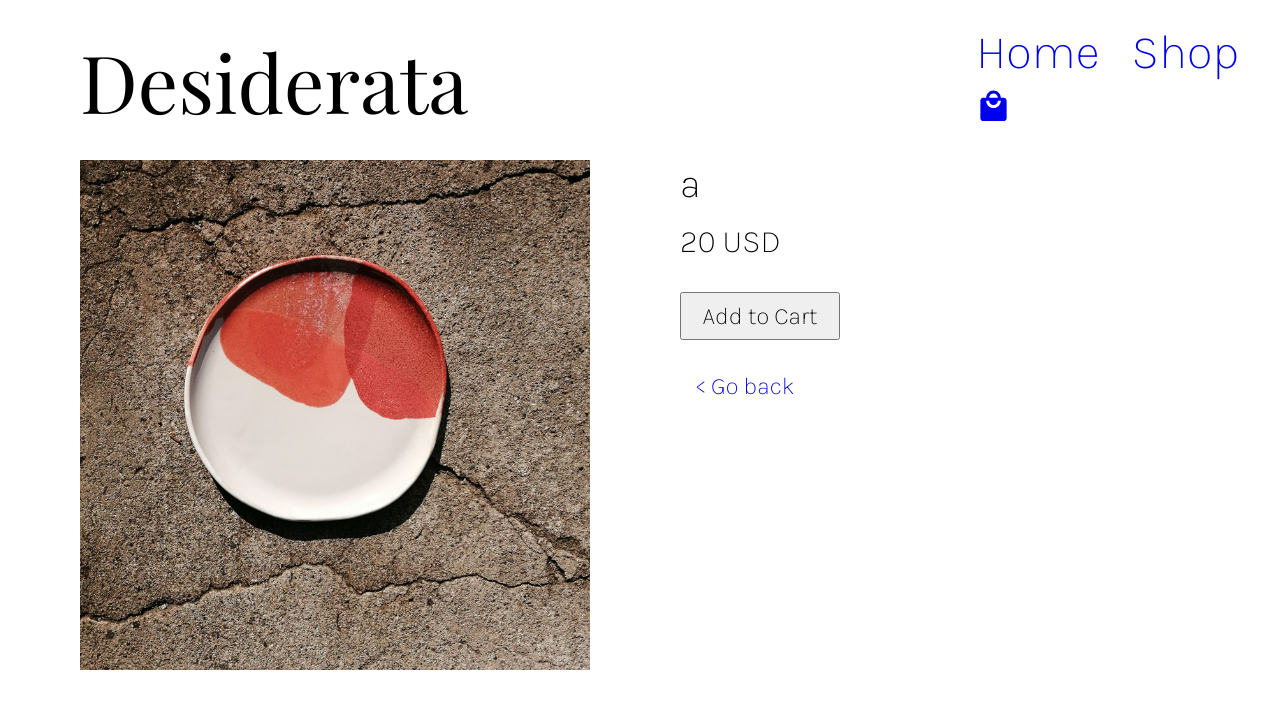
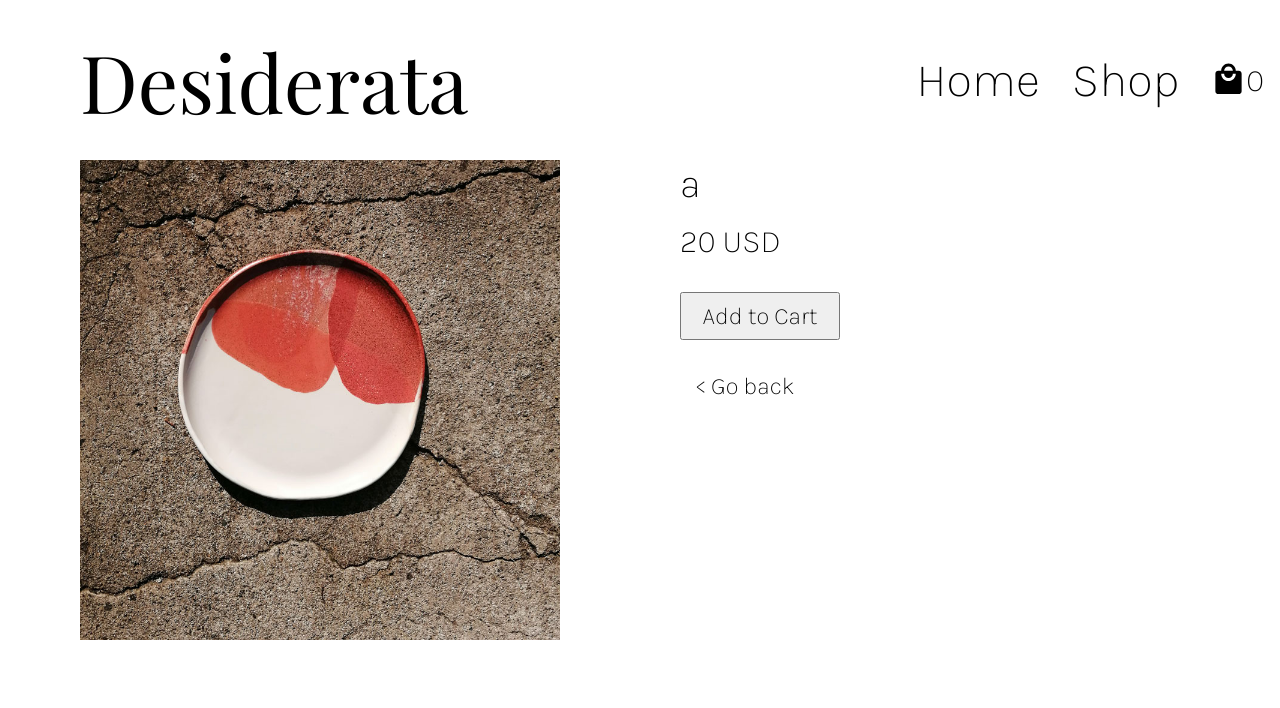
Before and after one commit to lrwthns/shopping-cart, a React (Create React App) app: page /shop/0 in a window 1280 px wide. Shown: the top 708 px of the page. Built offline with nearby package versions, Linux system fonts and the light colour scheme.

Commit message:
Add changeState function

```diff
--- a/src/App.js
+++ b/src/App.js
@@ -4,31 +4,57 @@ import Home from "./components/Home";
 import Shop from "./components/Shop";
 import Cart from "./components/Cart";
 import NotFound from "./components/NotFound";
-import { useState } from "react";
+import { useState, useEffect } from "react";
 import productList from "./products";
 import ProductDetails from "./components/ProductDetails";
 
 function App() {
   const [products, setProducts] = useState(productList);
 
-  const [cartItems, setCartItems] = useState(
-    [{
-      index: 1,
-      quantity: 3,
-    },
-    {
-      index: 3,
-      quantity: 3,
-    },
-  ]
+  const [cartItems, setCartItems] = useState([])
+
+  const [totalQuantity, setTotalQuantity] = useState(0);
+
+  const [totalPrice, setTotalPrice] = useState(0);
+
+  useEffect(() => {
+    console.log(cartItems)
+  }, [cartItems]
   )
 
-  const [totalPrice, setTotalPrice] = useState(0);
+  const changeState = (id) => {
+    console.log(id);
+    const numId = parseInt(id);
+    let noSimilarItem = true;
+    for (let i = 0; i < cartItems.length; i++) {
+      if (cartItems[i].index === numId) {
+        noSimilarItem = false;
+        setCartItems([
+          ...cartItems.slice(0, i),
+          {
+            index: cartItems[i].index,
+            quantity: cartItems[i].quantity + 1
+          },
+          ...cartItems.slice(i+1)
+        ])
+      }
+    }
+    if (noSimilarItem === true) {
+      setCartItems([
+        ...cartItems,
+        {
+          index: numId,
+          quantity: 1,
+        }
+      ])
+    }
+    setTotalQuantity(totalQuantity+1);
+  }
 
   return (
     <Router>
     <div className="App">
-    <Navbar />
+    <Navbar total={totalQuantity}/>
     <div className="content">
       <Switch>
         <Route path='/' exact>
@@ -38,7 +64,7 @@ function App() {
           <Shop products={products}/>
         </Route>
         <Route path='/shop/:id'>
-          <ProductDetails products={products}/>
+          <ProductDetails products={products} changeState={changeState}/>
         </Route>
         <Route path='/cart'>
           <Cart products={products} items={cartItems} total={totalPrice}/>
--- a/src/components/Cart.js
+++ b/src/components/Cart.js
@@ -7,9 +7,9 @@ const Cart = (props) => {
       <div className="cart-header">MY SHOPPING CART</div>
       <div className="cartItem-container">
       {
-        items.map(item => {
+        items.map((item, index) => {
           return (
-            <CartItem products={products} item={item}/>
+            <CartItem products={products} item={item} key={index}/>
           )
         })
       }
--- a/src/components/CartItem.js
+++ b/src/components/CartItem.js
@@ -10,7 +10,7 @@ const CartItem = (props) => {
       <span>{item.quantity}</span>
       <button>+</button>
     </div>
-    <div>Delete</div>
+    <button>Delete</button>
     </div>
   );
 }
--- a/src/components/Navbar.js
+++ b/src/components/Navbar.js
@@ -1,15 +1,17 @@
 import { Link } from "react-router-dom";
 import { LocalMall }from '@material-ui/icons';
 
-const Navbar = () => {
+const Navbar = (props) => {
+  const { total } = props;
   return (
     <div className="Navbar">
       <div className="title">Desiderata</div>
       <div className="Links">
         <Link to='/'>Home</Link>
         <Link to='/shop'>Shop</Link>
-        <Link to='/cart'>
+        <Link to='/cart' className="navbar-cart">
           <LocalMall fontSize="large"></LocalMall>
+          <div className="cart-quantity">{total}</div>
         </Link>
       </div>
     </div>
--- a/src/components/ProductDetails.js
+++ b/src/components/ProductDetails.js
@@ -2,7 +2,7 @@ import { useParams, Link } from "react-router-dom";
 
 const ProductDetails = (props) => {
   const { id } = useParams();
-  const { products } = props;
+  const { products, changeState } = props;
   return (
     <div className="ProductDetails">
       <img src={products[id].img1} alt={products[id].name}/>
@@ -10,7 +10,7 @@ const ProductDetails = (props) => {
       <div className="details">
         <div className="product-name">{products[id].name}</div>
         <div className="product-price">{products[id].price + ' USD'}</div>
-        <button className="add-to-cart">
+        <button className="add-to-cart" onClick={() => changeState(id)}>
         Add to Cart
         </button>
         <Link to='/shop' className="go-back">{'< Go back'}</Link>
--- a/src/components/Shop.js
+++ b/src/components/Shop.js
@@ -9,8 +9,8 @@ const Shop = (props) => {
         products.map((product, index) => {
           const {name, price, img1, img2} = product;
           return (
-            <Link to={`/shop/${index}`}>
-              <ProductCard name={name} price={price} img1={img1} img2={img2}/>
+            <Link to={`/shop/${index}`} key={index}>
+              <ProductCard name={name} price={price} img1={img1} img2={img2} key={index}/>
             </Link>
           )
         })
--- a/src/index.css
+++ b/src/index.css
@@ -37,6 +37,13 @@ html, body, #root {
   font-size: 3rem;
   font-family: 'Karla';
   align-self: center;
+  display: flex;
+  align-items: center;
+}
+
+.navbar-cart {
+  display: flex;
+  font-size: 2rem;
 }
 
 .title {
@@ -114,6 +121,19 @@ html, body, #root {
   grid-row: 1/5;
 }
 
+.CartItem > button {
+  font-family: Karla;
+  font-size: 1.5rem;
+  width: 6rem;
+  height: 3rem;
+  border: 1px solid darkgrey;
+}
+
+.CartItem > button:hover {
+  background: rgb(78, 78, 78);
+  color: white;
+}
+
 .quantity-adjust {
   display: grid;
   grid-template-columns: 1fr 1fr 1fr;
@@ -126,6 +146,7 @@ html, body, #root {
   text-align: center;
   border-top: 1px solid darkgrey;
   border-bottom: 1px solid darkgrey;
+  font-size: 1.5rem;
 }
 
 .quantity-adjust > button {
@@ -193,10 +214,15 @@ html, body, #root {
 }
 
 .ProductDetails > img {
-  width: 85%
+  width: 80%
 }
 
 a {
   padding: 1rem;
   text-decoration: none;
+  color: black;
 }
+
+a:hover {
+  color: rgb(39, 161, 209);
+}
```
